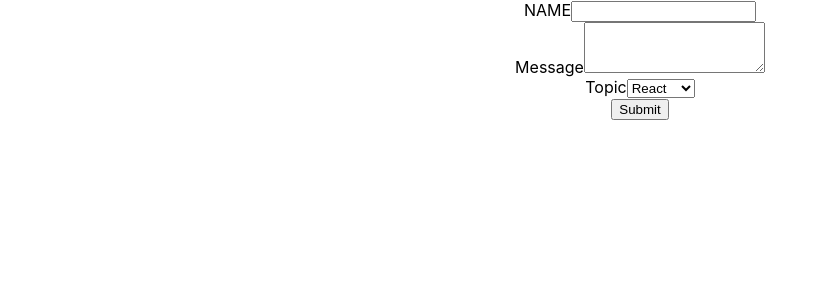
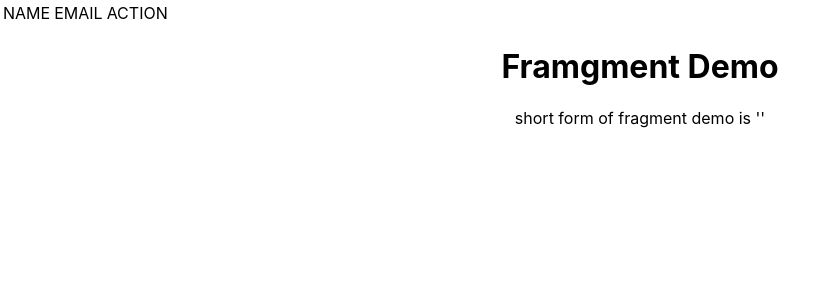
Before and after one commit to prashant-malla/react-learning-codevolution, a React (Create React App) app: page / in a window 1280 px wide. Shown: the top 300 px of the page, without its empty margins (0-837 px from the left). Built offline with nearby package versions, Linux system fonts and the light colour scheme.

Commit message:
learned about react fragment

```diff
--- a/src/App.js
+++ b/src/App.js
@@ -1,5 +1,5 @@
 import './App.css';
-import Inline from './components/Inline';
+// import Inline from './components/Inline';
 // import Stylesheet from './components/Stylesheet';
 // import Hello from './components/Hello'
 // import Greet from './components/Greet'
@@ -8,12 +8,16 @@ import Inline from './components/Inline';
 // import FunctionClick from './components/functionClick';
 // import ClassClick from './components/ClassClick';
 // import EventBind from './components/EventBind';
-import Form from './components/Form'
+// import Form from './components/Form'
+import FragmentDemo from './components/FragmentDemo'
+import Table from './components/Table'
 
 function App() {
   return (
     <div className="App">
-      <Form />
+      <Table />
+      <FragmentDemo />
+      {/* <Form /> */}
       {/*<Inline />
        <Stylesheet /> */}
       {/* <EventBind /> */}
--- /dev/null
+++ b/src/components/Columns.js
@@ -0,0 +1,11 @@
+const Columns = () => {
+    return (
+        <>
+            <td>NAME</td>
+            <td>EMAIL</td>
+            <td>ACTION</td>
+        </>
+    );
+}
+
+export default Columns;
--- /dev/null
+++ b/src/components/FragmentDemo.js
@@ -0,0 +1,12 @@
+import React from "react";
+
+const FragmentDemo = () => {
+    return (
+        <React.Fragment>
+            <h1>Framgment Demo</h1>
+            <p>short form of fragment demo is '<></>'</p>
+        </React.Fragment>
+    );
+}
+
+export default FragmentDemo;
--- /dev/null
+++ b/src/components/Table.js
@@ -0,0 +1,16 @@
+import Columns from "./Columns";
+const Table = () => {
+    return (
+        <div>
+            <table>
+                <thead>
+                    <tr>
+                        <Columns />
+                    </tr>
+                </thead>
+            </table>
+        </div>
+    );
+}
+
+export default Table;
```
